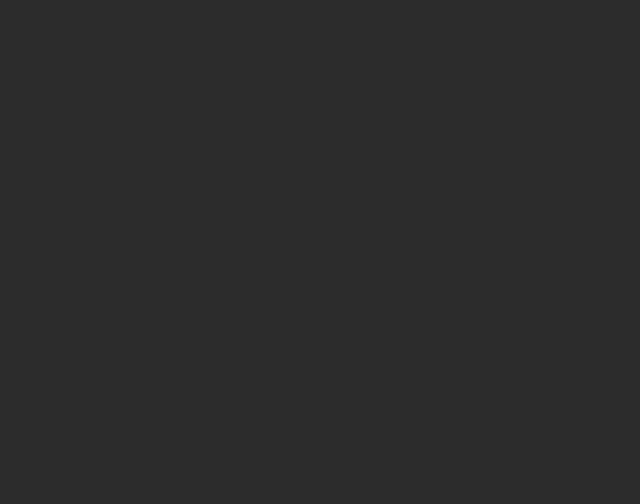
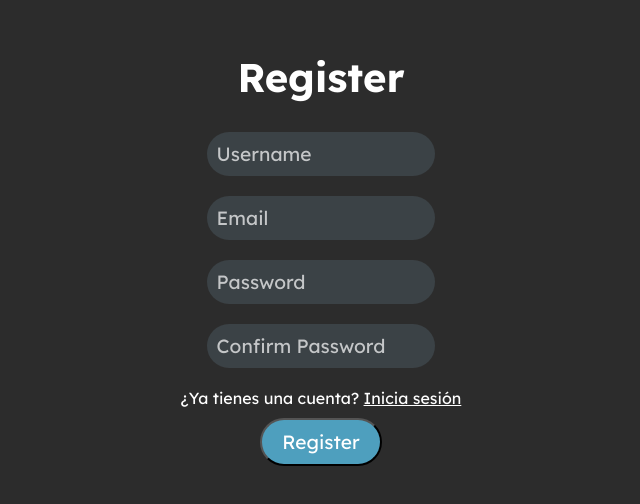
Before and after one commit to Spherelim/ChatWhitChat, a React (Vite) app: page / in a window 1280 px wide. Shown: the part 136-640 px from the top of the page, without its empty margins (319-959 px from the left). Built offline with nearby package versions, Linux system fonts and the light colour scheme.

Commit message:
Feat:Agregar Log y Register
- se crearon las plantillas para el Log y el Registro

por ahora solametne funcionan visualmente

```diff
--- a/src/components/Button.jsx
+++ b/src/components/Button.jsx
@@ -1 +1,9 @@
 import '../style/components/Button.css'
+
+export default function Button({ children, onClick }) {
+    return (
+        <button className='btn' onClick={onClick}>
+            {children}
+        </button>
+    )
+}
--- a/src/main.css
+++ b/src/main.css
@@ -1,3 +1,9 @@
+/* Fuente */
+@font-face {
+    font-family: 'CWC';
+    src: url(./fonts/Lexend-VariableFont_wght.ttf) format('truetype');
+}
+
 /* Esta madre es para que el mugre forms no tega bordes */
 *{
     margin: 0;
@@ -11,3 +17,15 @@ html, body, #root{
     min-height: 100vh;
     background-color: rgb(44, 44, 44);
 }
+
+h1, h2, h3, h4, h5, h6{
+    font-family: 'CWC', sans-serif;
+}
+
+p, span, a, button{
+    font-family: 'CWC', sans-serif;
+}
+
+input, select, textarea{
+    font-family: 'CWC', sans-serif;
+}
--- a/src/main.jsx
+++ b/src/main.jsx
@@ -1,10 +1,16 @@
 import { StrictMode } from 'react'
 import { createRoot } from 'react-dom/client'
 
+// Paginas
+
 import './main.css'
+
+import Login from './views/Log.jsx'
+import Register from './views/Reg.jsx'
 
 createRoot(document.getElementById('root')).render(
   <StrictMode>
-
+    {/* <Login /> */}
+    <Register />
   </StrictMode>,
 )
--- a/src/style/Log.css
+++ b/src/style/Log.css
@@ -0,0 +1,86 @@
+.log {
+    /* poner en el centro de la pantalla */
+    position: absolute;
+    top: 50%;
+    left: 50%;
+    transform: translate(-50%, -50%);
+
+    /* estilos */
+    display: flex;
+    flex-direction: column;
+    align-items: center;
+    justify-content: center;
+
+    /* colores y bordes */
+    /* background-color: #4e9fbe;
+    height: 60vh;
+    border: 6px solid #3b4246;
+    border-radius: 30px;
+    padding: 20px; */
+
+    /* animacion */
+    animation: fadeIn 1s ease-in-out;
+
+}
+
+.log h1 {
+    color: #fff;
+    font-size: 2.5rem;
+    margin-bottom: 20px;
+}
+
+.form-container {
+    display: flex;
+    flex-direction: column;
+    align-items: center;
+    justify-content: center;
+}
+
+.form-control {
+    margin: 10px;
+    width: 80%;
+    padding: 10px;
+    border: none;
+    border-radius: 30px;
+    background-color: #3b4246;
+    color: #fff;
+    font-size: 1.2rem;
+
+    transition: all 0.3s ease-in-out;
+}
+
+.form-control:focus {
+    outline: none;
+    box-shadow: 0 0 5px #3b4246;
+    transform: scale(1.05);
+}
+
+.form-control::placeholder {
+    color: #fff;
+    opacity: 0.7;
+}
+
+.form-title {
+    color: #fff;
+    font-size: 1.5rem;
+    margin-bottom: 10px;
+    transition: all 0.3s ease-in-out;
+}
+
+.form-title:hover {
+    color: #4e9fbe;
+    cursor: default;
+    transform: scale(1.1);
+}
+
+.form-link {
+    color: #fff;
+    font-size: 1rem;
+    margin-top: 10px;
+    transition: all 0.3s ease-in-out;
+}
+
+.form-link:hover {
+    color: #4e9fbe;
+    cursor: default;
+}
--- a/src/style/Reg.css
+++ b/src/style/Reg.css
@@ -0,0 +1,16 @@
+.reg{
+
+    /* estilos */
+    display: flex;
+    flex-direction: column;
+    align-items: center;
+    justify-content: center;
+    height: 100vh;
+
+}
+
+.form-title {
+    color: #fff;
+    font-size: 2.5rem;
+    margin-bottom: 20px;
+}
--- a/src/style/components/Button.css
+++ b/src/style/components/Button.css
@@ -0,0 +1,46 @@
+*{
+    margin: 0;
+    padding: 0;
+    box-sizing: border-box;
+}
+
+
+.btn {
+
+    /* Estilos */
+
+    background-color: #4e9fbe;
+    color: #fff;
+    border-radius: 30px;
+
+    padding: 10px 20px;
+    font-size: 1.2rem;
+    cursor: pointer;
+
+    transition: all 0.3s ease-in-out;
+
+    /* Dejar un espacio alrededor */
+    margin: 10px;
+    /* Dejar un espacio debajo */
+    margin-bottom: 10px;
+
+}
+
+.btn:hover {
+    background-color: #49b9fa;
+    color: #fff;
+    transform: scale(1.1);
+}
+
+.btn:active {
+    background-color: #49b9fa;
+    color: #fff;
+    transform: scale(0.9);
+}
+
+.btn:disabled {
+    background-color: #49b9fa;
+    color: #fff;
+    cursor: not-allowed;
+    transform: scale(1);
+}
--- a/src/views/Log.jsx
+++ b/src/views/Log.jsx
@@ -1 +1,24 @@
 import '../style/Log.css'
+
+import Button from '../components/Button.jsx'
+
+export default function Log() {
+    return (
+        <>
+            <div className='log'>
+                <h1 className='form-title'>Login</h1>
+                <div className='form-container'>
+                    <input type="text" placeholder='Username' className='form-control'/>
+                    <input type="password" placeholder='Password' className='form-control'/>
+
+                    {/* Registrarse si no tiene cuenta */}
+                    <p className='form-link'>¿No tienes una cuenta? <a href="/register" className='form-link'>Registrate</a></p>
+
+                    <Button className='btn btn-primary' onClick={() => {}}>
+                        Login
+                    </Button>
+                </div>
+            </div>
+        </>
+    )
+}
--- a/src/views/Reg.jsx
+++ b/src/views/Reg.jsx
@@ -1 +1,26 @@
 import '../style/Reg.css'
+
+import Button from '../components/Button.jsx'
+
+export default function Reg() {
+    return (
+        <>
+            <div className='reg'>
+                <h1 className='form-title'>Register</h1>
+                <div className='form-container'>
+                    <input type="text" placeholder='Username' className='form-control'/>
+                    <input type="email" placeholder='Email' className='form-control'/>
+                    <input type="password" placeholder='Password' className='form-control'/>
+                    <input type="password" placeholder='Confirm Password' className='form-control'/>
+
+                    {/* Registrarse si no tiene cuenta */}
+                    <p className='form-link'>¿Ya tienes una cuenta? <a href="/login" className='form-link'>Inicia sesión</a></p>
+
+                    <Button className='btn btn-primary' onClick={() => {}}>
+                        Register
+                    </Button>
+                </div>
+            </div>
+        </>
+    )
+}
```
Also changed, not shown: src/fonts/Lexend-VariableFont_wght.ttf (added).
